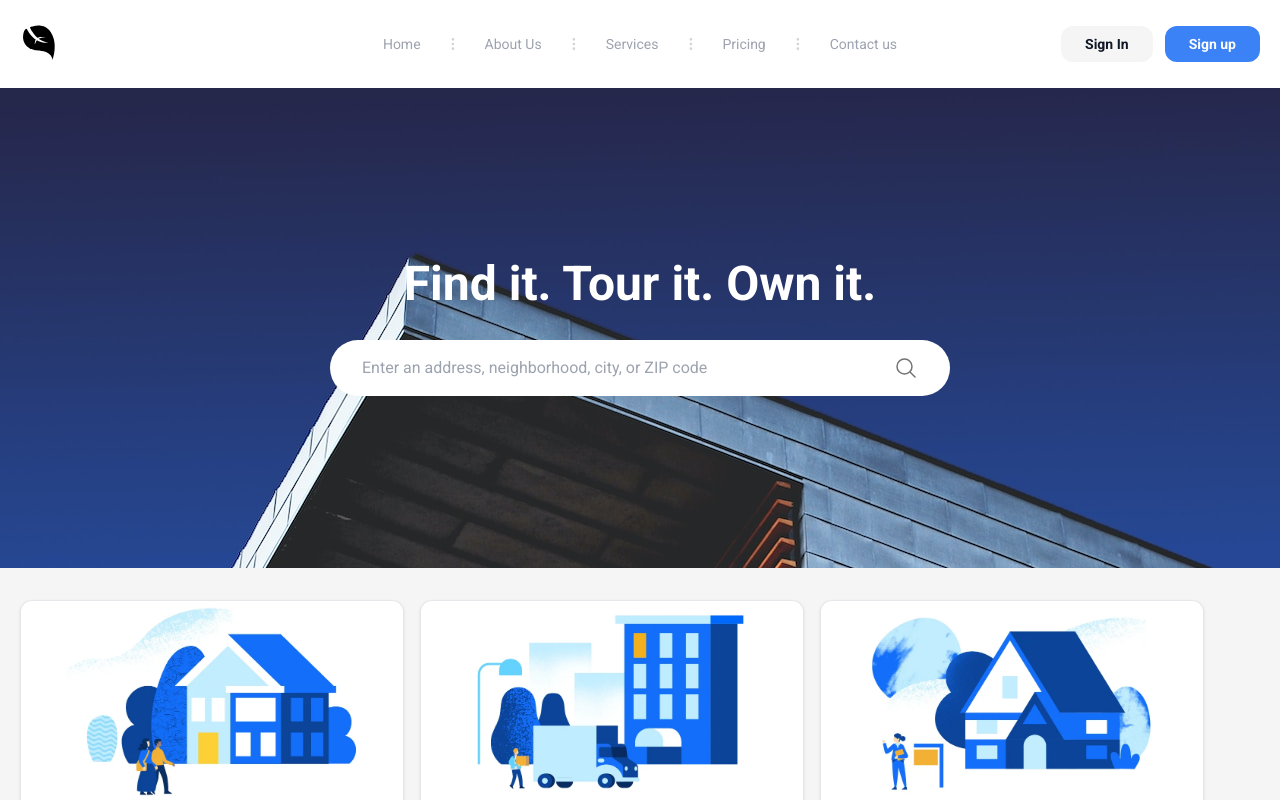
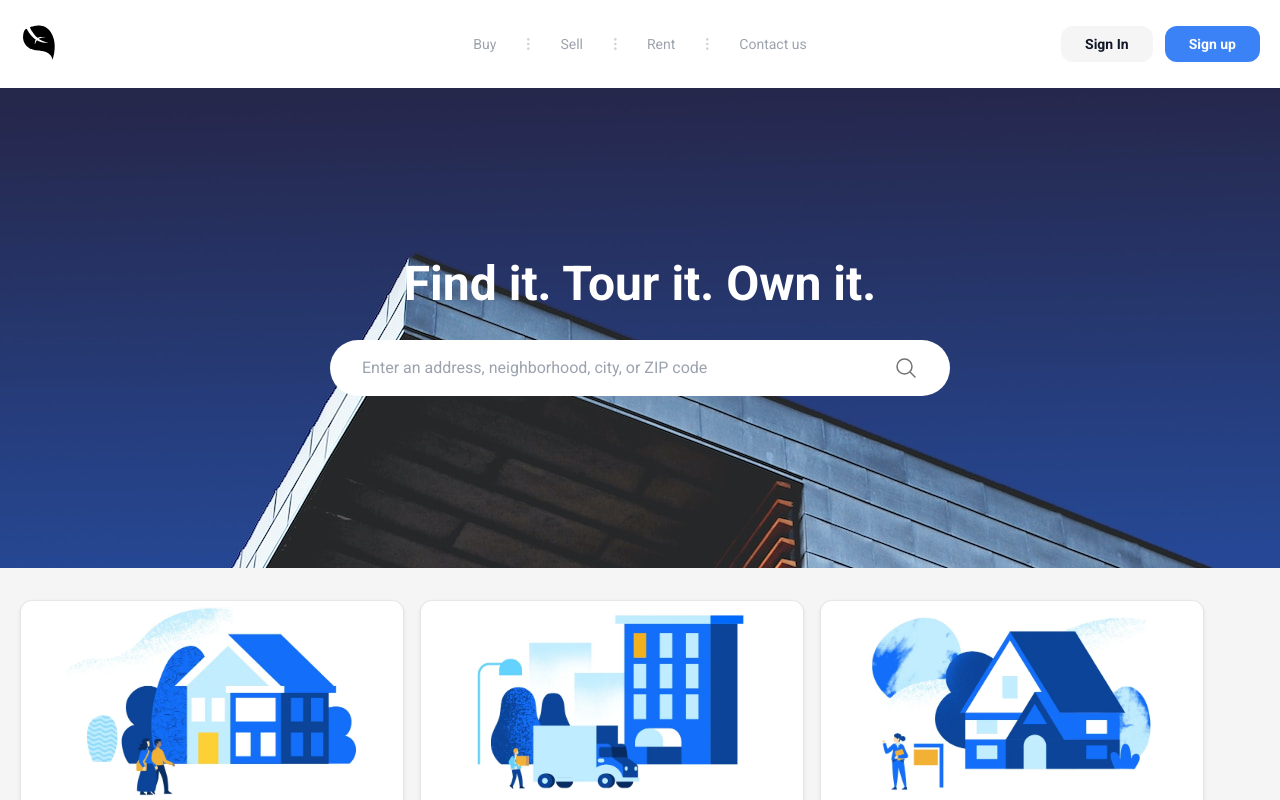
Before and after one commit to mome13/real-estate-react, a React (Vite) app: page / in a window 1280 px wide. Shown: the top 800 px of the page. Built offline with nearby package versions, Linux system fonts and the light colour scheme.

Commit message:
edit/ui: update navbar links title

```diff
--- a/src/components/navbar/index.tsx
+++ b/src/components/navbar/index.tsx
@@ -11,19 +11,15 @@ const MenuItemsLinks = (props: Props) => {
   };
   const menuItems: Array<menuItem> = [
     {
-      name: "Home",
+      name: "Buy",
       link: "#",
     },
     {
-      name: "About Us",
+      name: "Sell",
       link: "#",
     },
     {
-      name: "Services",
-      link: "#",
-    },
-    {
-      name: "Pricing",
+      name: "Rent",
       link: "#",
     },
     {
```
